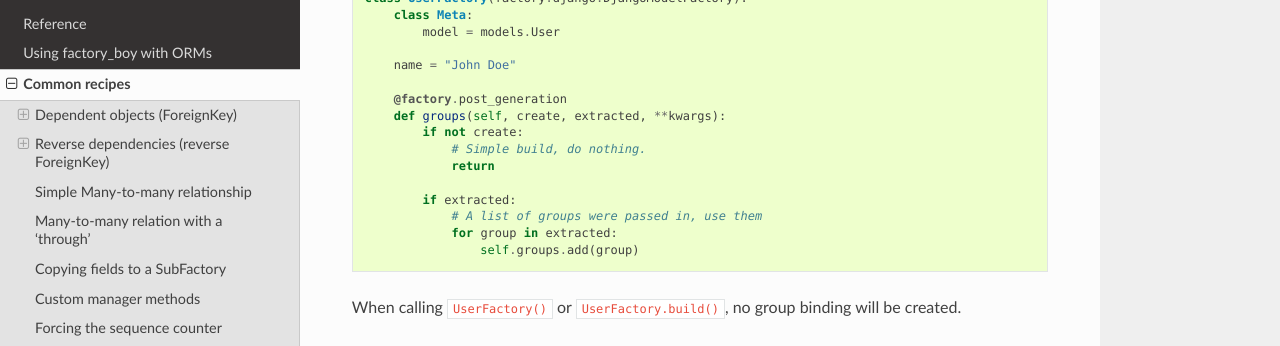
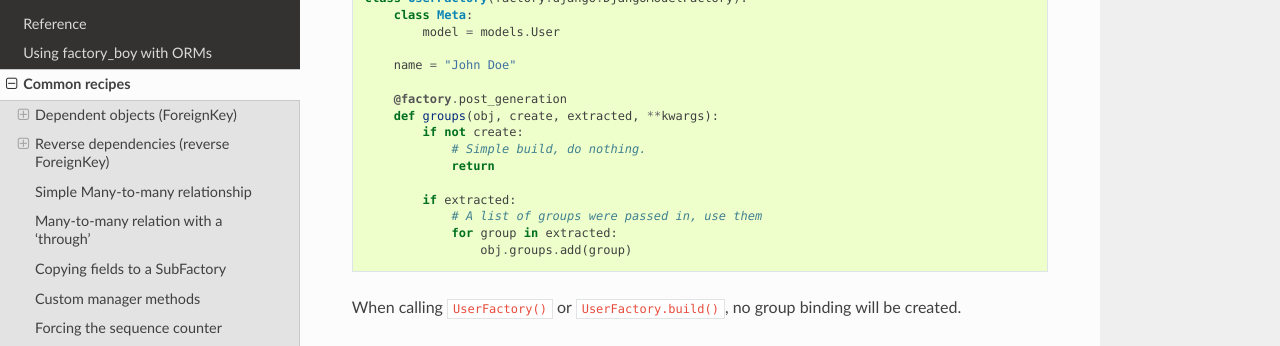
Before and after one commit to FactoryBoy/factory_boy, a Sphinx documentation site: the page built from docs/recipes.rst, in a window 1280 px wide and 900 px high, scrolled down 3042 px. Shown: the part 151-497 px from the top of the window. Built offline with Sphinx 7.4.7 and the Read the Docs theme 2.0.0, drawn with Linux system fonts in a browser that asks for light colours.

Commit message:
Change post_generation example to look like a staticmethod
Based on the [reference docs](https://factoryboy.readthedocs.io/en/latest/reference.html?highlight=post_generation#factory.post_generation), the `post_generation` decorator doesn't behave like an instance method on the factory. The first parameter is listed as `self` in the many-to-many example, but `self` is actually a model instance.

In the other areas where `post_generation` is referenced, the first parameter seems to be named `obj`. This documentation change updates the example to be consistent with other usage.

```diff
--- a/docs/recipes.rst
+++ b/docs/recipes.rst
@@ -180,7 +180,7 @@ hook:
         name = "John Doe"
 
         @factory.post_generation
-        def groups(self, create, extracted, **kwargs):
+        def groups(obj, create, extracted, **kwargs):
             if not create:
                 # Simple build, do nothing.
                 return
@@ -188,7 +188,7 @@ hook:
             if extracted:
                 # A list of groups were passed in, use them
                 for group in extracted:
-                    self.groups.add(group)
+                    obj.groups.add(group)
 
 .. OHAI_VIM**
 
```
